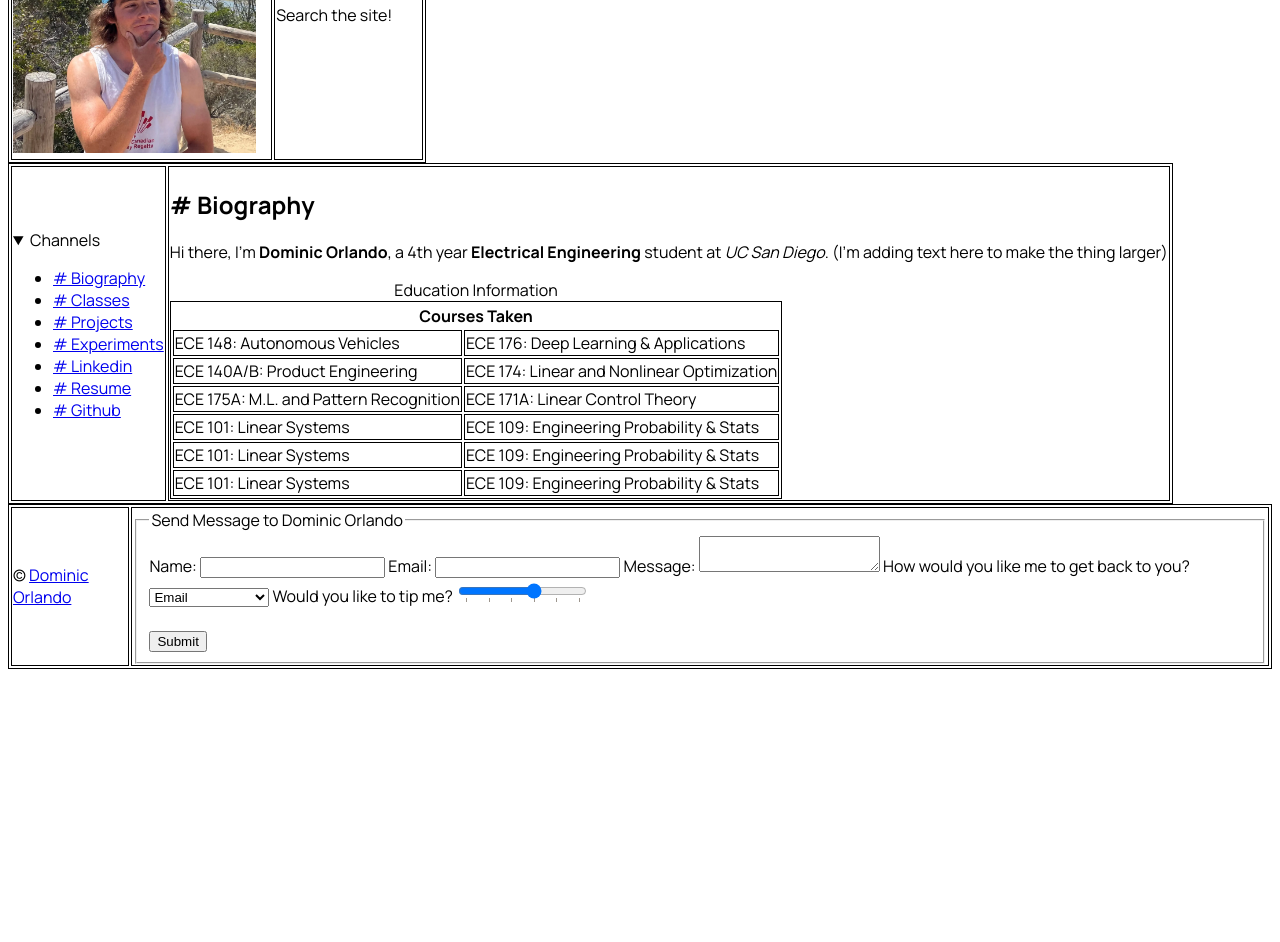
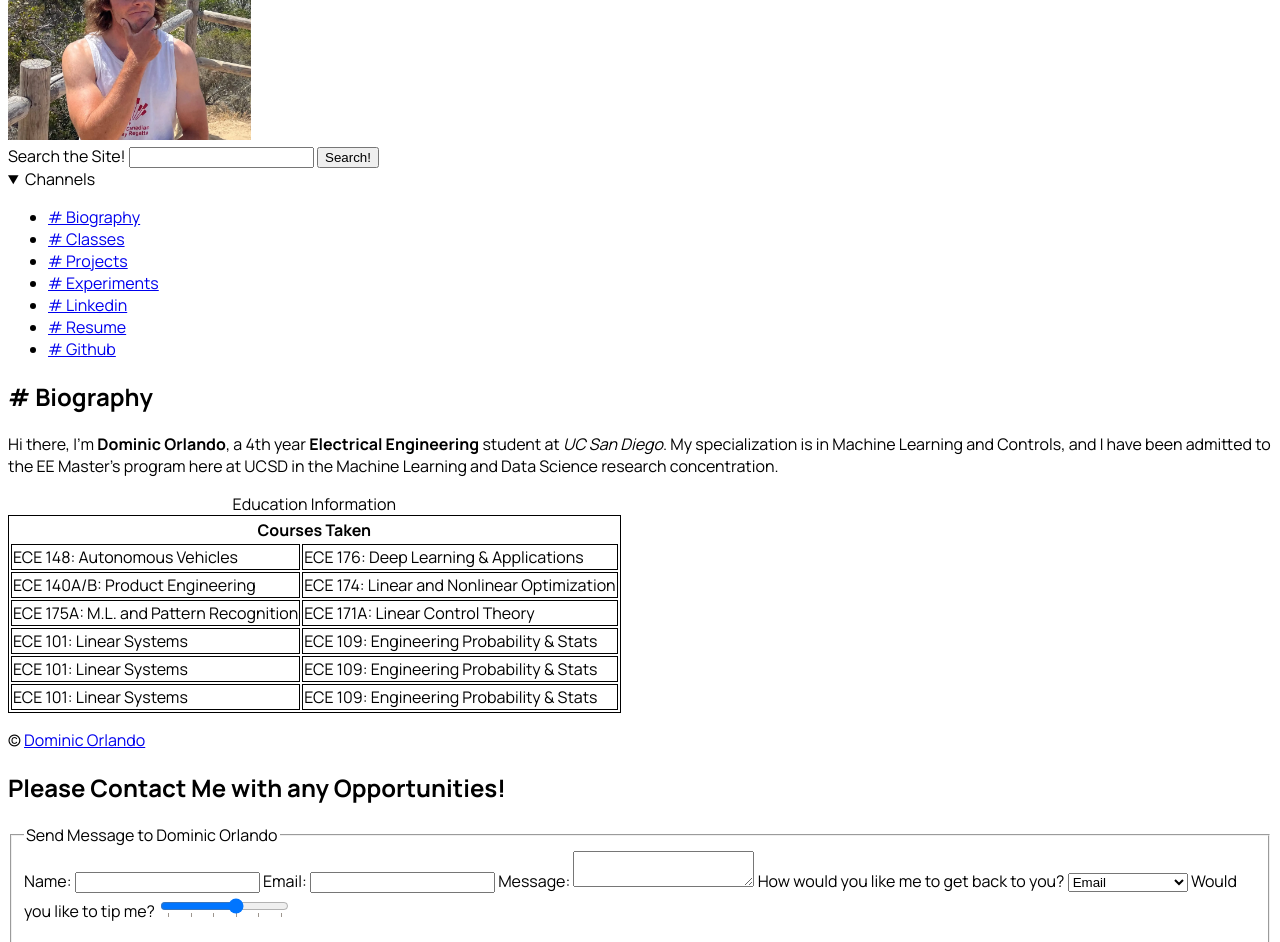
Before and after one commit to dom500d/cse134b-hw2, a plain HTML site: page index.html in a window 1280 px wide. Shown: the part 197-1139 px from the top of the page. Before the commit the page ends 874 px from the top, so only its background shows below. Drawn offline with Linux system fonts and the light colour scheme.

Commit message:
Changing the look. No more table holding everything

```diff
--- a/index.html
+++ b/index.html
@@ -4,7 +4,22 @@
         <title>Dominic Orlando</title>
         <meta charset="utf-8">
         <meta name="viewport" content="width=device-width, initial-scale=1">
-        <meta name="description" content="Dominic Orlando's portfolio website">
+
+        <!-- Google SEO Meta Tags -->
+        <meta name="description" content="Author: Dominic Orlando, Illustrator: Dominic Orlando, Category: Website">
+        <meta name="google-site-verification" content="+nxGUDJ4QpAZ5l9Bsjdi102tLVC21AIh5d1Nl23908vVuFHs34=">
+
+        <!-- Use https:// except for images and css since I don't know how to do it for images or how to add
+        a hash for css defined in style tag and not in external stylesheet-->
+        <meta http-equiv="content-security-policy"
+            content="default-src https:; img-src http:; style-src 'self' 'unsafe-inline'; font-src http:">
+
+        <!-- Facebook SEO Meta Tags Sample -->
+        <meta property="og:url" content="index.html">
+        <meta property="og:type" content="article">
+        <meta property="og:title" content="Dominic Orlando">
+        <meta property="og:description" content="Portfolio Website">
+
         <meta name="robots" content="noindex nofollow">
         <link rel="icon" type="image/x-icon" href="favicon.ico">
         <style>
@@ -29,31 +44,23 @@
     </head>
     <body>
         <header>
-            <table id="heading">
-                <tbody>
-                    <tr>
-                        <td>
+            <div id="introduction">
                 <h1>Dominic Orlando</h1>
                 <picture title="Dominic Orlando">
                     <source srcset="assests/IMG_3740_cropped.webp 250w" type="image/webp" sizes="(max-width: 600px) 200px, 300px">
                     <img alt="Picture of Dominic Orlando" src="assests/IMG_3740_cropped.jpg" height="250">
                 </picture>
-                            <br>
-                        </td>
-                        <td>
-                            <h2> # Biography</h2>
-                            <div class="search-bar">
-                                <p>Search the site!</p>
             </div>
-                        </td>
-                    </tr>
-                </tbody>
-            </table>
+            <div id="search-container">
+                <form>
+                    <label for="search-bar">Search the Site!</label>
+                    <input type="text" id="search-bar">
+                    <input type="submit" value="Search!">
+                </form>
+            </div>
         </header>
         <main>
-            <table id="body">
-                <tr>
-                    <td>
+            <div id="navigation">
                 <details open>
                     <summary>Channels</summary>
                     <nav>
@@ -68,11 +75,13 @@
                         </ul>
                     </nav>
                 </details>
-                    </td>
-                    <td>
+            </div>
             <section id="bio-section" aria-labelledby="biography">
-                            <h2 id="biography"># Biography</h2>
-                            <p>Hi there, I'm <strong>Dominic Orlando</strong>, a 4th year <b>Electrical Engineering </b>student at <i>UC San Diego</i>. (I'm adding text here to make the thing larger)</p>
+                <h2 id="biography"> # Biography</h2>
+                <p>Hi there, I'm <strong>Dominic Orlando</strong>, a 4th year <b>Electrical Engineering </b>student at <i>UC San Diego</i>.
+                    My specialization is in Machine Learning and Controls, and I have been admitted to the EE Master's program here at UCSD
+                    in the Machine Learning and Data Science research concentration.
+                </p>
                 <table id="classes">
                     <caption>
                         Education Information
@@ -114,17 +123,11 @@
                     </tbody>
                 </table>
             </section>
-                    </td>
-                </tr>
-            </table>
         </main>
         <footer>
-            <table id="footer">
-                <tr>
-                    <td>
-                        <p>&copy; <a href="mailto:dorlando@ucsd.edu">Dominic Orlando</a></p>
-                    </td>
-                    <td>
+            <p id="copyright">&copy; <a href="mailto:dorlando@ucsd.edu">Dominic Orlando</a></p>
+            <section id="contact-me" aria-labelledby="contact-header">
+                <h2 id="contact-header">Please Contact Me with any Opportunities!</h2>
                 <fieldset>
                     <legend>Send Message to Dominic Orlando</legend>
                     <form action="https://httpbin.opg/" method="get">
@@ -161,24 +164,7 @@
                         <button type="submit">Submit</button>
                     </form>
                 </fieldset>
-                    </td>
-                </tr>
-            </table>
+            </section>
         </footer>
-
-
-        <!-- <p>
-            <del>html, head, title, meta, link, script*, style*, body, main, h1, h2, h3, p, section, header,
-            footer, aside, nav, div, span,  br, b, i,
-            strong, em, code, pre,
-            hr, a, img, picture,
-            iframe, audio, video,
-            source, canvas*, svg*
-            ul, ol, optgroup, li, form,
-            label, fieldset, legend, input,
-            textarea, datalist, select, option,
-            details, summary, button, template,
-            table, tr, td, th, caption, col, colgroup,
-            figure, figcaption</del></p> -->
     </body>
 </html>
```
Also changed, not shown: projects.html (+60 -35 lines). Lines whose indentation alone changed are shown as unchanged.
